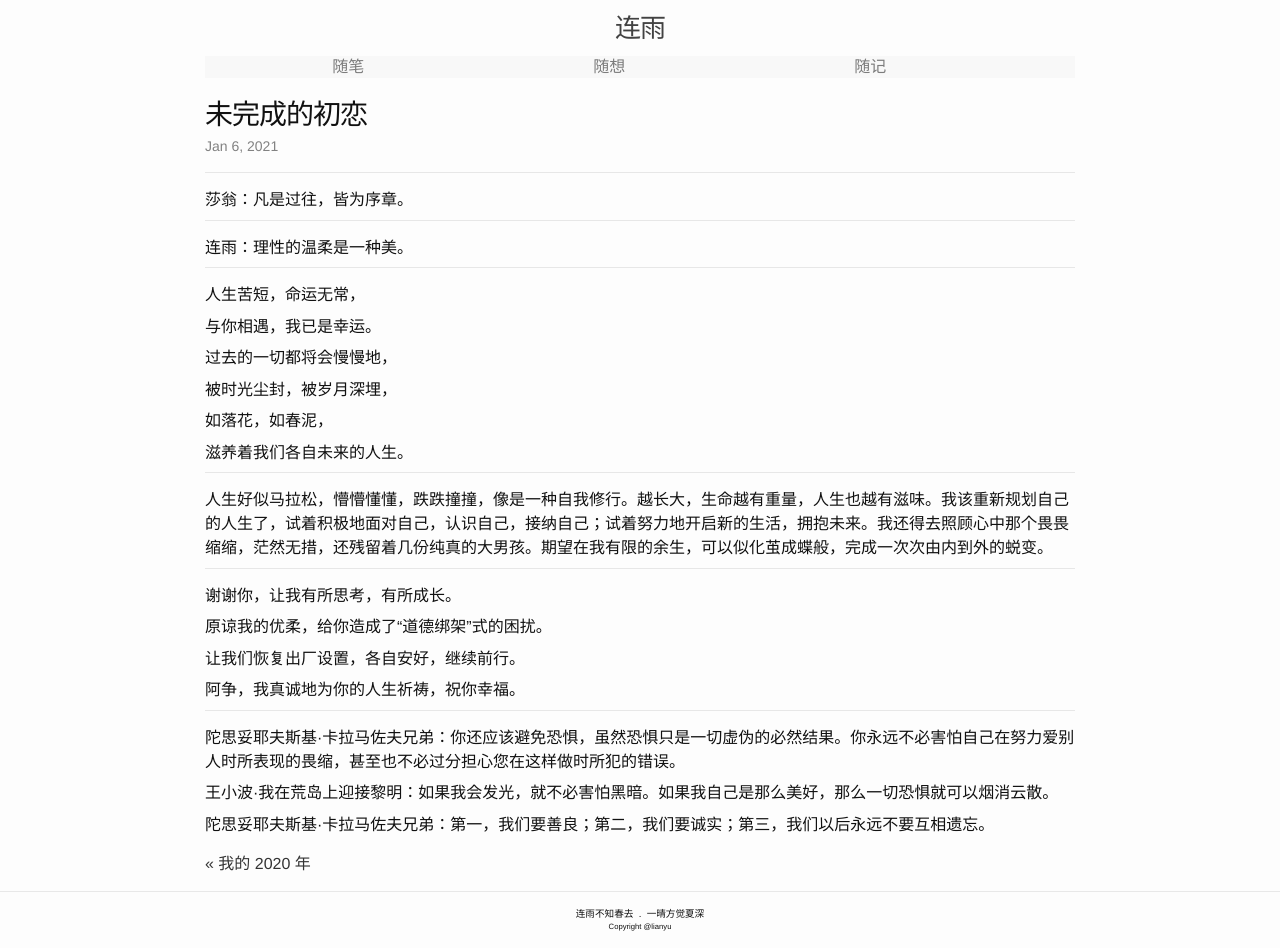
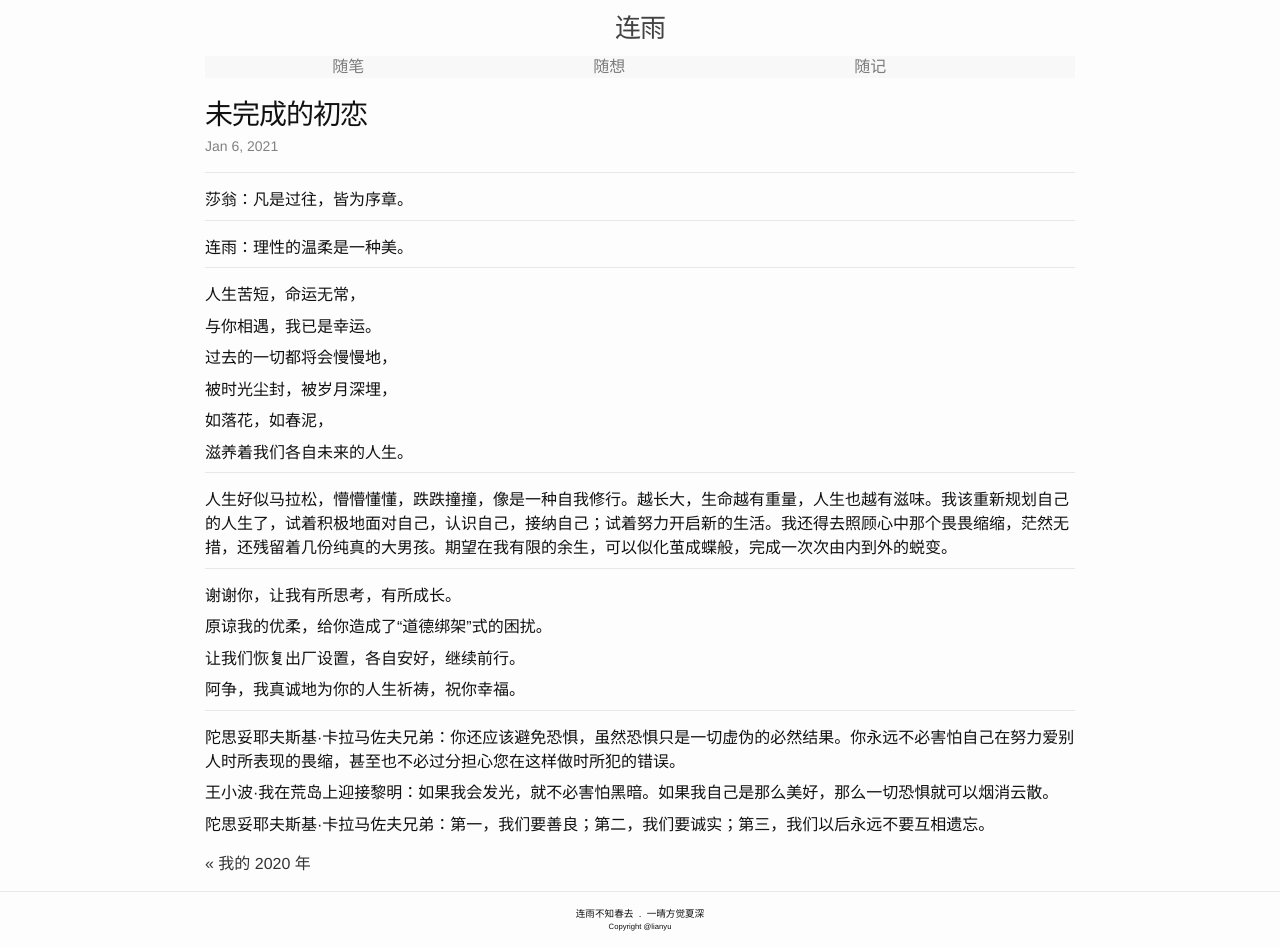
Before and after one commit to lianyu1115/lianyu, a Jekyll site: the page built from _journals/2021-01-06-未完成的初恋.md, in a window 1280 px wide. Built offline with Jekyll 4.4.1, drawn with Linux system fonts in a browser that asks for light colours.

Commit message:
Update 2021-01-06-未完成的初恋.md

```diff
--- a/_journals/2021-01-06-未完成的初恋.md
+++ b/_journals/2021-01-06-未完成的初恋.md
@@ -29,7 +29,7 @@
 
 - - -
 
-人生好似马拉松，懵懵懂懂，跌跌撞撞，像是一种自我修行。越长大，生命越有重量，人生也越有滋味。我该重新规划自己的人生了，试着积极地面对自己，认识自己，接纳自己；试着努力地开启新的生活，拥抱未来。我还得去照顾心中那个畏畏缩缩，茫然无措，还残留着几份纯真的大男孩。期望在我有限的余生，可以似化茧成蝶般，完成一次次由内到外的蜕变。
+人生好似马拉松，懵懵懂懂，跌跌撞撞，像是一种自我修行。越长大，生命越有重量，人生也越有滋味。我该重新规划自己的人生了，试着积极地面对自己，认识自己，接纳自己；试着努力开启新的生活。我还得去照顾心中那个畏畏缩缩，茫然无措，还残留着几份纯真的大男孩。期望在我有限的余生，可以似化茧成蝶般，完成一次次由内到外的蜕变。
 
 - - -
 
```
